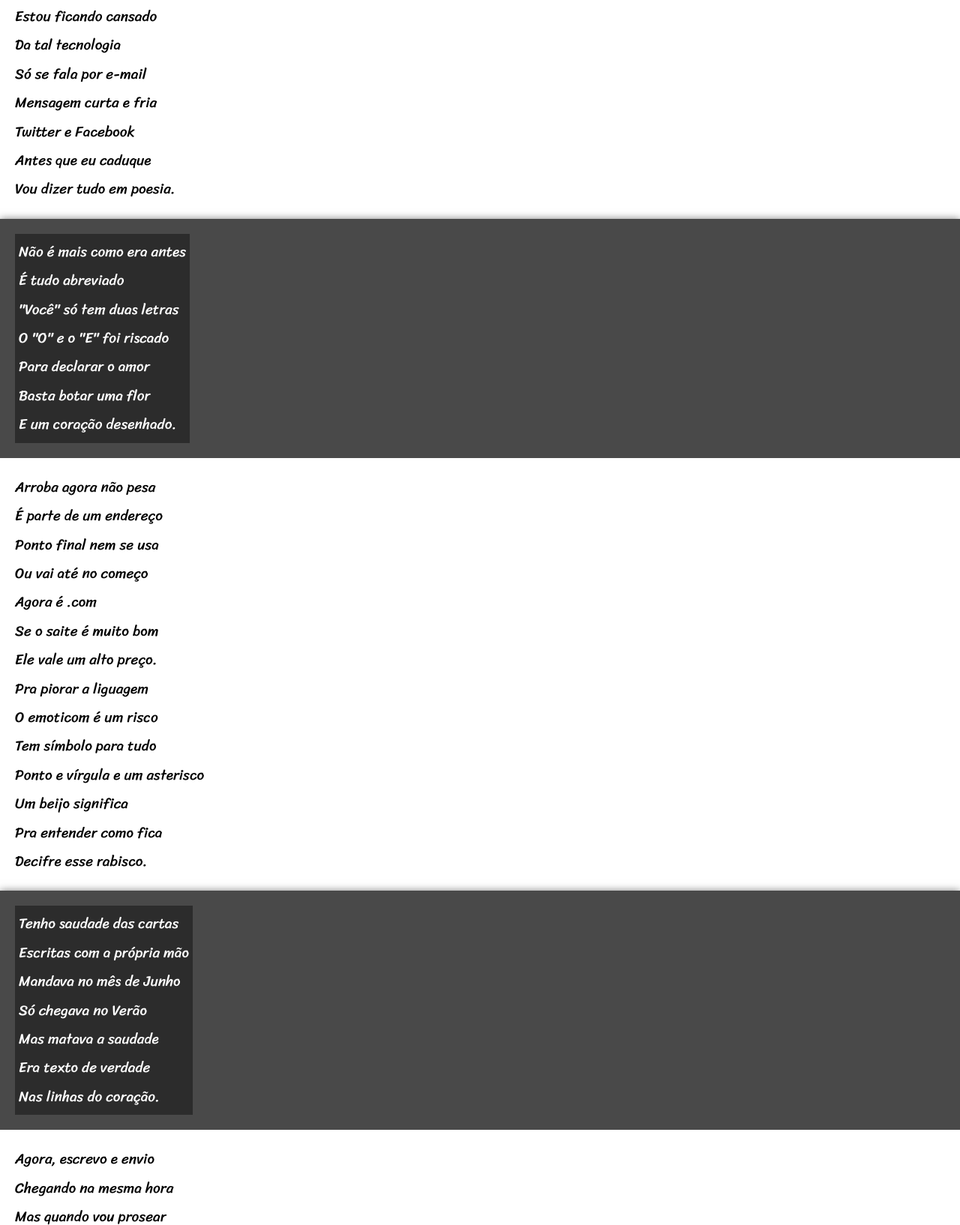
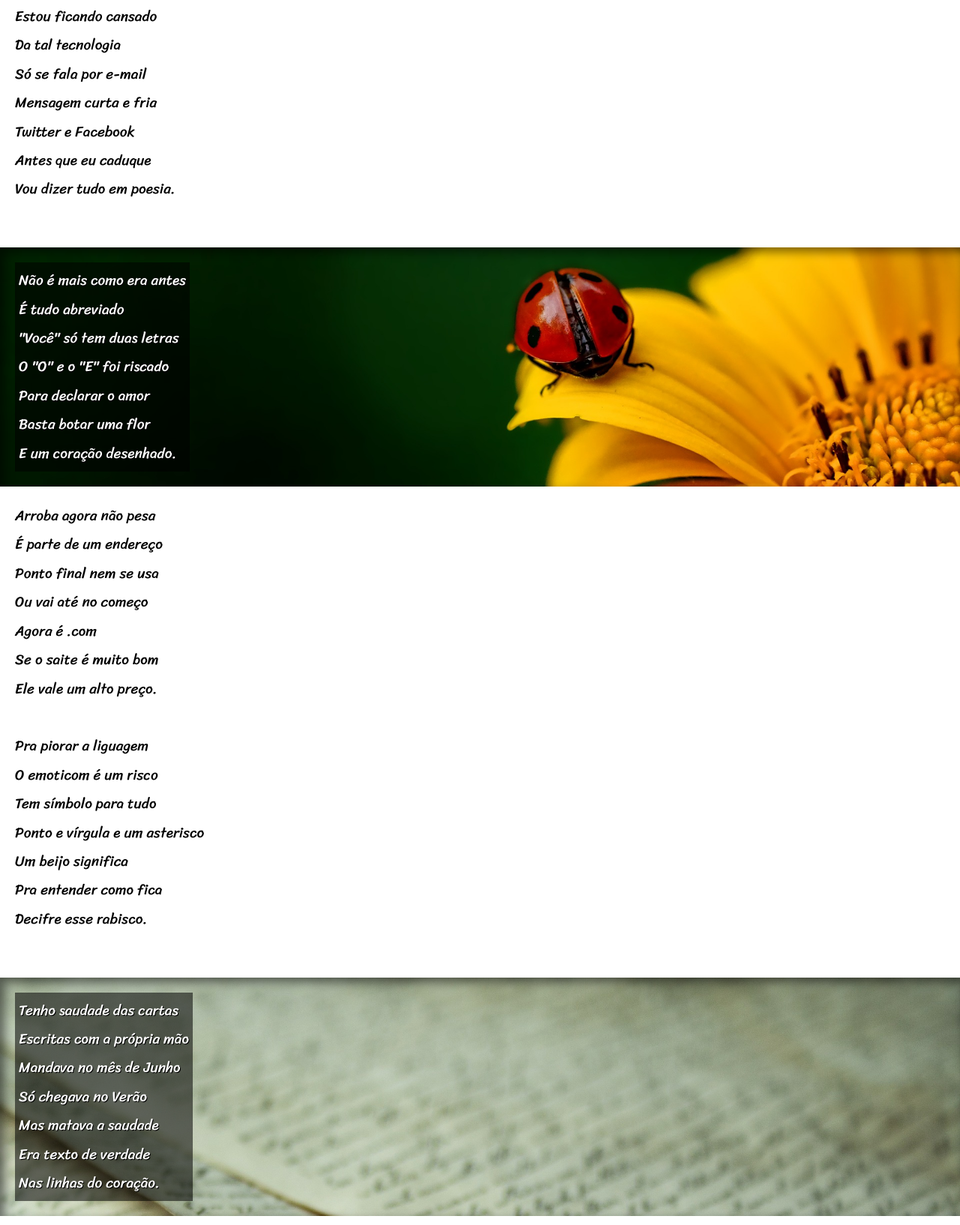
Before and after one commit to Carl-guy/html-css, a plain HTML site: page Exercícios/ex022b/index.html in a window 1280 px wide. Shown: the part 327-1961 px from the top of the page at 75% size. Drawn offline with Linux system fonts and the light colour scheme.

Commit message:
projeto finalizado

```diff
--- a/Exercícios/ex022b/estilo/style.css
+++ b/Exercícios/ex022b/estilo/style.css
@@ -82,23 +82,39 @@
     color: white;
     padding: 20px;
     font-size: 1.2rem;
-    box-shadow: 0px 0px 10px rgba(0,0,0,0.5);
+    box-shadow: inset 6px 6px 14px 0px rgb(0 0 0 / 53%);
+    background-size: cover;
+    background-attachment: fixed;
+
+
 }
 
 section.imagem p {
     display: inline-block;
     padding: 5px;
-    background-color: rgba(0, 0, 0, 0.404);
+    background-color: rgba(0, 0, 0, 0.541);
+    text-shadow: 1px 1px 0px black;
 
 
 }
 
+section > p {
+    padding-bottom: 2em;
+}
 
 
 
+section#img01{
+    background-image: url('../imagens/background001.jpg');
+    background-position: right center;
+
+}
 
 
+section#img02{
+    background-image: url('../imagens/background002.jpg');
 
+}
 
 
 
--- a/Exercícios/ex022b/index.html
+++ b/Exercícios/ex022b/index.html
@@ -20,7 +20,7 @@
 
     </header>
 
-        <section class="normal">
+        <section class="normal" >
             <p>
                 Estou ficando cansado <br>
                 Da tal tecnologia <br>
@@ -34,7 +34,7 @@
 
 
 
-        <section class="imagem">
+        <section class="imagem" id="img01">
             <p>
                 Não é mais como era antes<br>
                 É tudo abreviado<br>
@@ -72,7 +72,7 @@
 
 
 
-        <section class="imagem">
+        <section class="imagem" id="img02">
             <p>
                 Tenho saudade das cartas<br>
                 Escritas com a própria mão<br>
```
